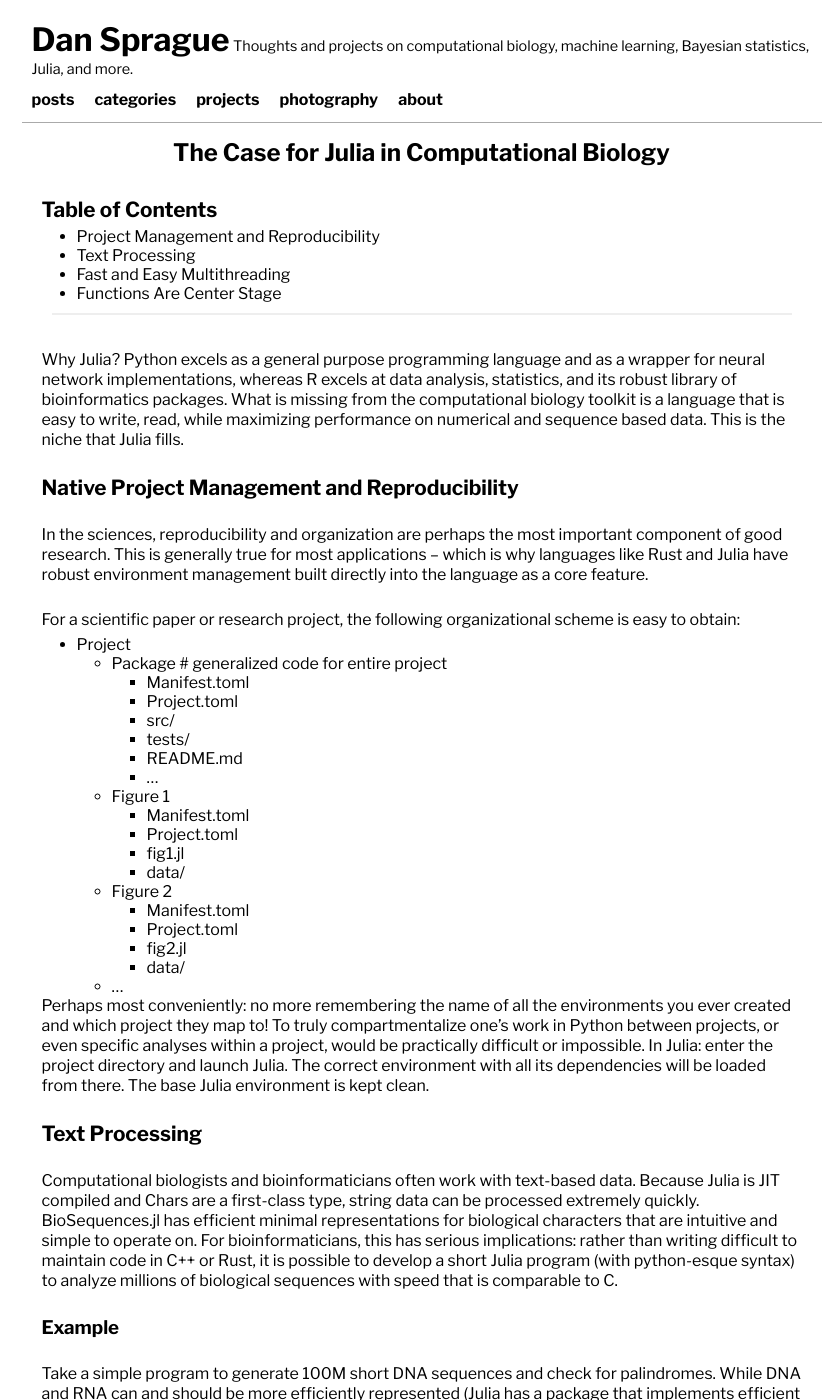
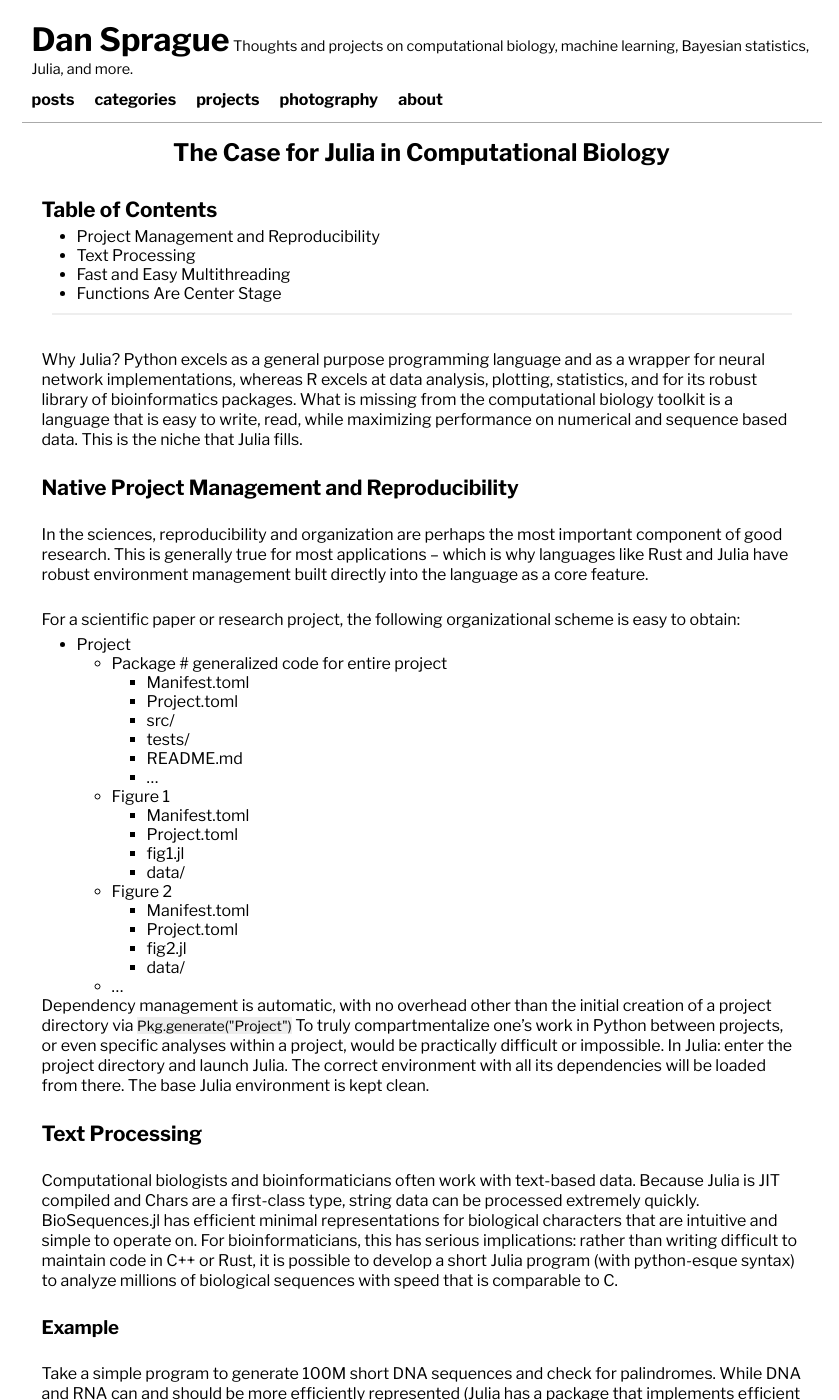
Before and after one commit to dan-sprague/dan-sprague.github.io, a Jekyll site: the page built from _posts/2024-12-4-juliacase.markdown, in a window 1280 px wide and 1400 px high. Shown: the whole window, without its empty margins (211-1050 px from the left). Built offline with Jekyll 4.4.1, drawn with Linux system fonts in a browser that asks for light colours.

Commit message:
fixed bug

```diff
--- a/_posts/2024-12-4-juliacase.markdown
+++ b/_posts/2024-12-4-juliacase.markdown
@@ -16,7 +16,7 @@
 <hr/>
 <br>
 
-Why Julia? Python excels as a general purpose programming language and as a wrapper for neural network implementations, whereas R excels at data analysis, statistics, and its robust library of bioinformatics packages. What is missing from the computational biology toolkit is a language that is easy to write, read, while maximizing performance on numerical and sequence based data. This is the niche that Julia fills.<br><br>
+Why Julia? Python excels as a general purpose programming language and as a wrapper for neural network implementations, whereas R excels at data analysis, plotting, statistics, and for its robust library of bioinformatics packages. What is missing from the computational biology toolkit is a language that is easy to write, read, while maximizing performance on numerical and sequence based data. This is the niche that Julia fills.<br><br>
 
 
 ## Native Project Management and Reproducibility
@@ -45,7 +45,7 @@
         - data/
     - ...
 
-Perhaps most conveniently: no more remembering the name of all the environments you ever created and which project they map to! To truly compartmentalize one’s work in Python between projects, or even specific analyses within a project, would be practically difficult or impossible. In Julia: enter the project directory and launch Julia. The correct environment with all its dependencies will be loaded from there. The base Julia environment is kept clean.<br><br>
+Dependency management is automatic, with no overhead other than the initial creation of a project directory via `Pkg.generate("Project")` To truly compartmentalize one’s work in Python between projects, or even specific analyses within a project, would be practically difficult or impossible. In Julia: enter the project directory and launch Julia. The correct environment with all its dependencies will be loaded from there. The base Julia environment is kept clean.<br><br>
 
 
 ## Text Processing
```
